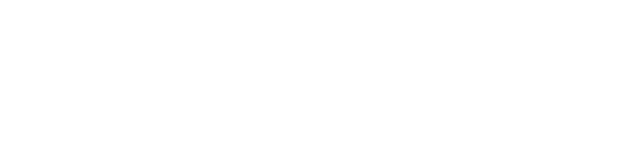
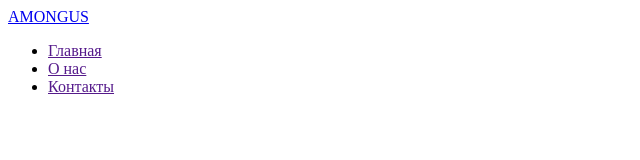
Before and after one commit to TokpaevVadim/new_repository, a plain HTML site: page index.html in a window 1280 px wide. Shown: the whole page, without its empty margins (0-640 px from the left). Drawn offline with Linux system fonts and the light colour scheme.

Commit message:
Add files via upload

```diff
--- a/index.html
+++ b/index.html
@@ -1,4 +1,5 @@
 <!DOCTYPE html>
+
 <html lang="ru">
   <head>
     <meta charset="utf-8">
@@ -8,12 +9,22 @@
   <body>
     <header>
 
+      <div class="container">
+        <a href="/" class="logo">AMONGUS</a>
+        <nav>
+          <ul>
+            <li><a href="">Главная</a></li>
+            <li><a href="">О нас</a></li>
+            <li><a href="">Контакты</a></li>
+          </ul>
+        </nav>
+      </div>
 
     </header>
-    <div class="main">
+    <main>
 
 
-    </div>
+    </main>
     <footer>
 
 
```
